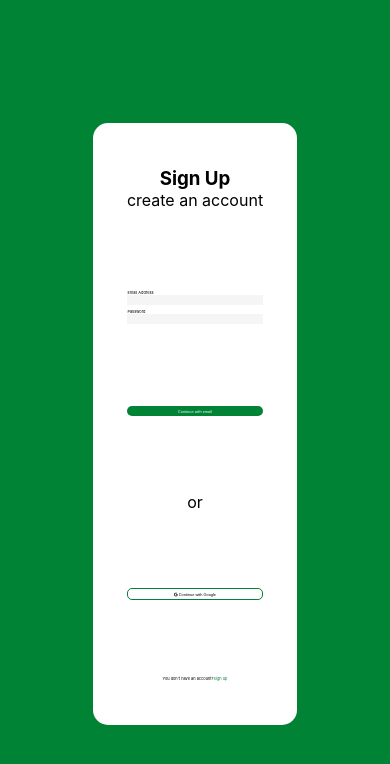
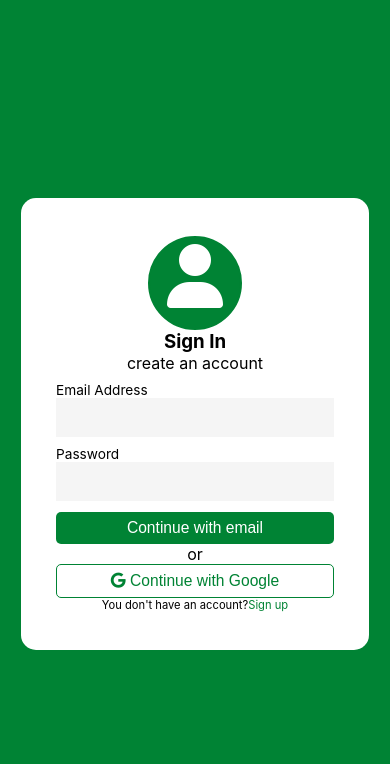
Before and after one commit to rukyy/E-filing, a React (Create React App) app: page /signin in a window 390 px wide. Shown: the top 764 px of the page. Built offline with nearby package versions, Linux system fonts and the light colour scheme.

Commit message:
completed mobile view. sign in and sign up v1

```diff
--- a/src/components/navbar.js
+++ b/src/components/navbar.js
@@ -16,19 +16,19 @@ const NavBar = () => {
 
     useEffect(() =>{
         const handleClickOutside = (event)=>{
-            if(ref.current.contains(event.target)){
+            if(!ref.current.contains(event.target)){
                 if(document.getElementById("navlinks").className ==="collapse"){
                     drop()
                 }
                 }
         }
         window.addEventListener("mousedown", handleClickOutside)
-    })
+    },[])
 
 
     return ( <div className="navbar">
         <div className="logo"></div>
-        <button className="expand"  onClick={()=>{drop()}}><i className="fa-solid fa-bars"></i></button>
+        <button className="expand" disabled={disabled}  onClick={()=>{drop()}}><i className="fa-solid fa-bars"></i></button>
         <ul id="navlinks" className="navlinks" ref={ref}>
 
             <li className="navlink">Home</li>
--- a/src/css/landingpage.css
+++ b/src/css/landingpage.css
@@ -4,7 +4,7 @@
     padding: 0.5% 0;
     letter-spacing: 4px;
     word-spacing: 4px;
-    font-size: 2vw;
+    font-size: 1vw;
 }
 
 .background {
--- a/src/css/navbar.css
+++ b/src/css/navbar.css
@@ -13,7 +13,7 @@
     color: #008334;
     width: 100%;
     padding: 1.5%;
-    font-size: 1.5vw;
+    font-size: 1.3vw;
 }
 
 /* .navlink button, .navlink button a{
--- a/src/css/signinscreen.css
+++ b/src/css/signinscreen.css
@@ -8,9 +8,20 @@
 }
 .signinheader{
     text-align: center;
+
 }
 .signinheader h3, p{
     margin: 0;
+}
+.profilephoto{
+    color: white;
+    background-color: #008334;
+    width: 90px;
+    height: 90px;
+    font-size: 64px;
+    border: 2px solid #008334;
+    border-radius: 50%;
+    margin: 0 auto;
 }
 .signinpage{
     background-color: white;
@@ -20,9 +31,9 @@
     flex-direction: column;
     align-items: center;
     justify-content: space-around;
-    padding: 1.5%;
+    padding: 1.5% 1.5%;
     border-radius: 15px;
-    height: 70%;
+    /* height: 70%; */
 }
 
 label{
@@ -30,8 +41,38 @@ label{
 }
 input{
     font-size: 1vw;
+    background-color: #F5F5F5;
+    border: 0;
+    font-size: 1vw;
+    padding: 2% 1%;
+    outline-color: #008334;
 }
 .signinpage a{
     color: #008334;
     text-decoration: none;
 }
+
+@media screen and (max-width:600px) {
+    .signinscreen{
+        height: 100dvh;
+
+    }
+    .signinpage{
+        width: 90%;
+        padding: 10% 0;
+    }
+    /* .profilephoto{
+        font-size: ;
+    } */
+    .signinpage form{
+        width: 80%;
+    }
+    .signinpage label{
+        font-size: 3.5vw;
+    }
+    .signinpage input{
+        width: 100%;
+        font-size: 5vw;
+        padding: 3% 0;
+    }
+}
--- a/src/css/signupscreen.css
+++ b/src/css/signupscreen.css
@@ -1,15 +1,19 @@
-.signupscreen{
+.signupscreen {
     background-color: #008334;
     border: 1px solid #008334;
+
     /* display: flex;
     justify-content: center;
     align-items: center; */
 
 }
-.signupheader h3, p{
+
+.signupheader h3,
+p {
     margin: 0;
 }
-.signuppage{
+
+.signuppage {
     padding: 1.5%;
     width: 50%;
     background-color: #FFFFFF;
@@ -20,37 +24,43 @@
     justify-content: space-around;
     border-radius: 15px;
 }
-.signupheader{
+
+.signupheader {
     text-align: center;
 }
-form{
+
+form {
     display: flex;
     flex-direction: column;
     width: 70%;
 }
-label{
+
+label {
     margin-top: 3%;
     font-size: 1vw;
 }
-input{
+
+.signuppage input {
     background-color: #F5F5F5;
     border: 0;
-    outline: none;
+    outline-color: #008334;
     font-size: 1vw;
     padding: 2% 1%;
+    line-height: 10px;
 }
 
-.submitbtn{
+.submitbtn {
     padding: 1.4%;
     width: 70%;
     background-color: #008334;
     color: #FFFFFF;
-    border:  0;
+    border: 0;
     font-size: 1vw;
-    margin-top: 3% ;
+    margin-top: 3%;
     border-radius: 5px;
 }
-.googlebtn{
+
+.googlebtn {
     width: 70%;
     font-size: 1vw;
     background-color: #FFFFFF;
@@ -58,7 +68,48 @@ input{
     padding: 1.3%;
     border-radius: 5px;
 }
-.signuppage a{
+
+.signuppage a {
     color: #008334;
     text-decoration: none;
 }
+
+@media screen and (max-width:600px) {
+    .signupscreen {
+        height: 100dvh;
+        background-color: #008334;
+        display: flex;
+        flex-direction: column;
+        justify-content: center;
+        align-items: center;
+    }
+
+    .signuppage {
+        width: 90%;
+        height: 70vh;
+    }
+    .signuppage form{
+        width: 80%;
+    }
+    .signuppage label {
+        font-size: 3vw;
+        margin-top: 5%;
+    }
+
+    .signuppage input {
+        font-size: 4vw;
+        padding: 2% 0%;
+        width: 100%;
+    }
+    .submitbtn{
+        font-size: 4vw;
+        width: 80%;
+        padding: 2% 0;
+    }
+    .googlebtn{
+        font-size: 4vw;
+        color: #008334;
+        width: 80%;
+        padding: 2% 0;
+    }
+}
--- a/src/screens/Landing.js
+++ b/src/screens/Landing.js
@@ -3,7 +3,7 @@ import NavBar from "../components/navbar";
 
 const LandingPage = () => {
     return (<div className="landingpage">
-        <div style={{textAlign:"center"}} className="welcomeheader">WELCOME TO OUR WEBSITE</div>
+        <div style={{textAlign:"center"}} className="welcomeheader">FEDERAL REPUBLIC OF NIGERIA</div>
         <NavBar />
         <div className="background">
             <div className="backgroundcontent">
--- a/src/screens/signinscreen.js
+++ b/src/screens/signinscreen.js
@@ -5,7 +5,8 @@ const SignIn = () => {
         <div className="signinscreen">
             <div className="signinpage">
                 <div className="signinheader">
-                    <h3>Sign Up</h3>
+                    <div className="profilephoto"><i class="fa-solid fa-user"></i></div>
+                    <h3>Sign In</h3>
                     <p>create an account</p>
                 </div>
                 <form action="">
@@ -17,7 +18,7 @@ const SignIn = () => {
             <button className="submitbtn">Continue with email</button>
             or
             <button className="googlebtn"><i class="fa-brands fa-google"></i> Continue with Google</button>
-            <p style={{fontSize:"1vw"}}>You don't have an account?<a href="/signup">Sign up</a></p>
+            <p style={{fontSize:"70%"}}>You don't have an account?<a href="/signup">Sign up</a></p>
             </div>
         </div>);
 }
--- a/src/screens/signupscreen.js
+++ b/src/screens/signupscreen.js
@@ -1,4 +1,3 @@
-import MyButton from "../components/buttonstyle";
 import "../css/signupscreen.css"
 const SignUp = () => {
     return (
@@ -23,7 +22,7 @@ const SignUp = () => {
             <button className="submitbtn">Sign Up</button>
             or
             <button className="googlebtn"><i class="fa-brands fa-google"></i> Continue with Google</button>
-            <p style={{fontSize:"1vw"}}>Do you have an account? <a href="/signin">Login</a></p>
+            <p style={{fontSize:"80%"}}>Do you have an account? <a href="/signin">Login</a></p>
         </div>
     </div> );
 }
```
